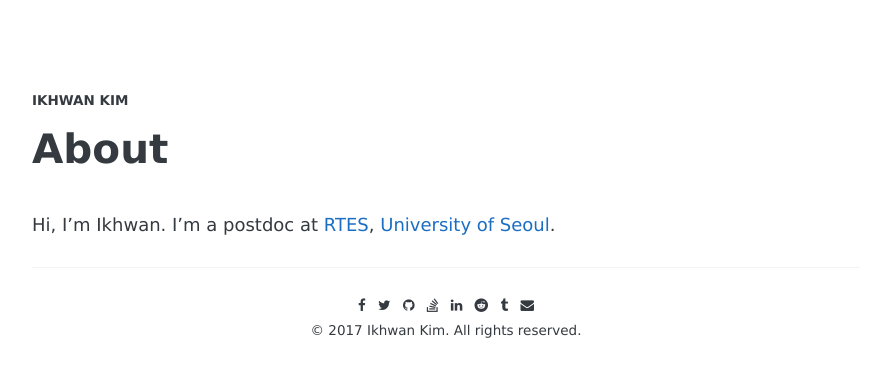
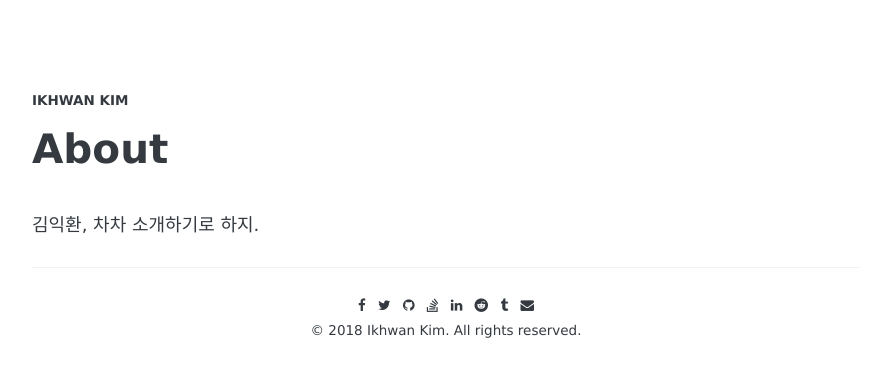
Before and after one commit to duo821228/duo821228.github.io, a Jekyll site: the page built from about.md, in a window 1280 px wide. Shown: the top 377 px of the page, without its empty margins (194-1085 px from the left). Built offline with Jekyll 4.4.1, drawn with Linux system fonts in a browser that asks for light colours; some web fonts are replaced.

Commit message:
년도 및 자기소개 업데이트

```diff
--- a/_config.yml
+++ b/_config.yml
@@ -16,7 +16,7 @@ author:
   email:            ihkim@uos.ac.kr
 
 copyright:
-  year:             2017
+  year:             2018
   name:             Ikhwan Kim
 
 # Google-analytics
--- a/about.md
+++ b/about.md
@@ -3,4 +3,4 @@ title: About
 permalink: /about/
 ---
 
-Hi, I'm Ikhwan. I'm a postdoc at [RTES](http://rtes.uos.ac.kr), [University of Seoul](https://uos.ac.kr).
+김익환, 차차 소개하기로 하지.
```
Also changed, not shown: 1 other file.
